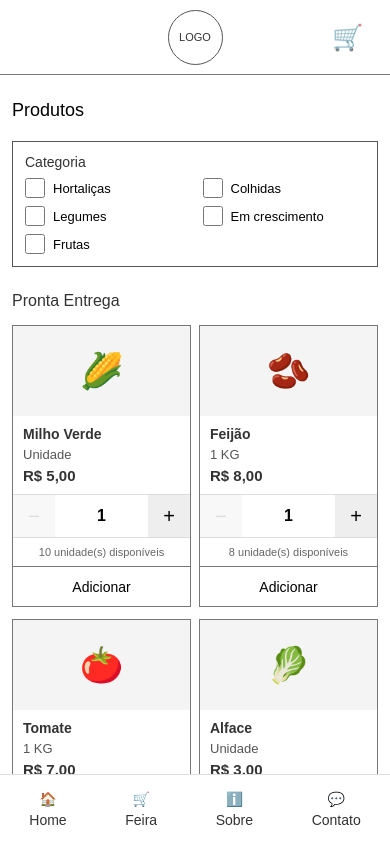
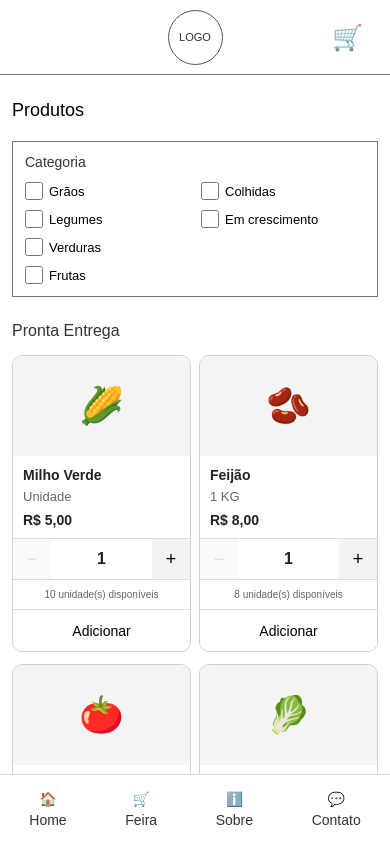
Before and after one commit to adrianssz/Estancia-3-Amores, a React (Vite) app in the folder frontend/: page /feira in a window 390 px wide. Shown: the top 842 px of the page. Built offline with nearby package versions, Linux system fonts and the light colour scheme.

Commit message:
feat: ajusta filtros e responsividade da feira

```diff
--- a/frontend/src/components/CategoryFilter.jsx
+++ b/frontend/src/components/CategoryFilter.jsx
@@ -15,31 +15,20 @@ function CategoryFilter({
       </span>
 
 
-      <div className="category-options">
+      <div className="category-groups">
+
+        <div className="category-group">
 
           <label>
             <input
               type="checkbox"
-            checked={filtros.hortalicas}
+              checked={filtros.graos}
               onChange={() =>
-              alternarFiltro('hortalicas')
+                alternarFiltro('graos')
               }
             />
 
-          Hortaliças
-        </label>
-
-
-        <label>
-          <input
-            type="checkbox"
-            checked={filtros.colhidas}
-            onChange={() =>
-              alternarFiltro('colhidas')
-            }
-          />
-
-          Colhidas
+            Grãos
           </label>
 
 
@@ -59,13 +48,13 @@ function CategoryFilter({
           <label>
             <input
               type="checkbox"
-            checked={filtros.emCrescimento}
+              checked={filtros.verduras}
               onChange={() =>
-              alternarFiltro('emCrescimento')
+                alternarFiltro('verduras')
               }
             />
 
-          Em crescimento
+            Verduras
           </label>
 
 
@@ -83,6 +72,38 @@ function CategoryFilter({
 
         </div>
 
+
+        <div className="category-group">
+
+          <label>
+            <input
+              type="checkbox"
+              checked={filtros.colhidas}
+              onChange={() =>
+                alternarFiltro('colhidas')
+              }
+            />
+
+            Colhidas
+          </label>
+
+
+          <label>
+            <input
+              type="checkbox"
+              checked={filtros.emCrescimento}
+              onChange={() =>
+                alternarFiltro('emCrescimento')
+              }
+            />
+
+            Em crescimento
+          </label>
+
+        </div>
+
+      </div>
+
     </div>
 
   )
--- a/frontend/src/pages/Feira.jsx
+++ b/frontend/src/pages/Feira.jsx
@@ -13,8 +13,9 @@ import '../styles/Feira.css'
 function Feira() {
 
   const [filtros, setFiltros] = useState({
-    hortalicas: false,
+    graos: false,
     legumes: false,
+    verduras: false,
     frutas: false,
     colhidas: false,
     emCrescimento: false
@@ -46,12 +47,16 @@ function Feira() {
   const categoriasSelecionadas = []
 
 
-  if (filtros.hortalicas) {
-    categoriasSelecionadas.push('Hortaliças')
+  if (filtros.graos) {
+    categoriasSelecionadas.push('Grãos')
   }
 
   if (filtros.legumes) {
     categoriasSelecionadas.push('Legumes')
+  }
+
+  if (filtros.verduras) {
+    categoriasSelecionadas.push('Verduras')
   }
 
   if (filtros.frutas) {
--- a/frontend/src/styles/CategoryFilter.css
+++ b/frontend/src/styles/CategoryFilter.css
@@ -3,9 +3,9 @@
 
   margin-bottom: 25px;
 
-  padding: 12px;
+  padding: 14px;
 
-  border: 1px solid #555555;
+  border: 1px solid #777777;
 
   background-color: #ffffff;
 }
@@ -14,7 +14,7 @@
 .category-title {
   display: block;
 
-  margin-bottom: 8px;
+  margin-bottom: 12px;
 
   font-size: 14px;
 
@@ -22,22 +22,35 @@
 }
 
 
-.category-options {
+.category-groups {
+  width: 100%;
+
   display: grid;
 
   grid-template-columns:
-    repeat(2, 1fr);
+    repeat(2, minmax(0, 1fr));
 
-  gap: 10px 30px;
+  gap: 20px;
 }
 
 
-.category-options label {
+.category-group {
+  display: flex;
+
+  flex-direction: column;
+
+  gap: 10px;
+}
+
+
+.category-group label {
   display: flex;
 
   align-items: center;
 
   gap: 8px;
+
+  min-width: 0;
 
   font-size: 14px;
 
@@ -45,9 +58,11 @@
 }
 
 
-.category-options input {
+.category-group input {
   width: 20px;
   height: 20px;
+
+  flex-shrink: 0;
 
   cursor: pointer;
 }
@@ -55,13 +70,26 @@
 
 @media (max-width: 400px) {
 
-  .category-options {
-    gap: 8px 15px;
+  .category-filter {
+    padding: 12px;
   }
 
 
-  .category-options label {
+  .category-groups {
+    gap: 12px;
+  }
+
+
+  .category-group label {
+    gap: 6px;
+
     font-size: 13px;
   }
 
+
+  .category-group input {
+    width: 18px;
+    height: 18px;
+  }
+
 }
--- a/frontend/src/styles/ProductCardFeira.css
+++ b/frontend/src/styles/ProductCardFeira.css
@@ -1,19 +1,21 @@
 .feira-card {
   width: 100%;
-
-  border: 1px solid #777777;
-
-  background-color: #ffffff;
 
   display: flex;
   flex-direction: column;
 
   overflow: hidden;
+
+  border: 1px solid #d0d0d0;
+  border-radius: 10px;
+
+  background-color: #ffffff;
 }
 
 
 .feira-card-image {
-  min-height: 110px;
+  width: 100%;
+  min-height: 120px;
 
   display: flex;
   align-items: center;
@@ -26,7 +28,7 @@
 
 
 .feira-card-content {
-  padding: 10px;
+  padding: 12px;
 
   display: flex;
   flex-direction: column;
@@ -39,8 +41,9 @@
   margin: 0;
 
   font-size: 16px;
+  line-height: 1.3;
 
-  color: #333333;
+  color: #222222;
 }
 
 
@@ -49,32 +52,33 @@
 
   font-size: 13px;
 
-  color: #555555;
+  color: #666666;
 }
 
 
 .feira-card-content strong {
-  font-size: 15px;
+  margin-top: 3px;
 
-  color: #333333;
+  font-size: 16px;
+
+  color: #222222;
 }
 
 
 .quantidade-selector {
+  width: 100%;
+
   display: grid;
 
   grid-template-columns:
     42px
-    1fr
+    minmax(0, 1fr)
     42px;
 
   align-items: center;
 
-  border-top:
-    1px solid #dddddd;
-
-  border-bottom:
-    1px solid #dddddd;
+  border-top: 1px solid #dddddd;
+  border-bottom: 1px solid #dddddd;
 }
 
 
@@ -83,11 +87,16 @@
 
   border: none;
 
-  background-color: #eeeeee;
+  background-color: #f3f3f3;
 
   font-size: 20px;
 
   cursor: pointer;
+}
+
+
+.quantidade-selector button:hover:not(:disabled) {
+  background-color: #e7e7e7;
 }
 
 
@@ -101,14 +110,17 @@
 .quantidade-selector span {
   text-align: center;
 
+  font-size: 16px;
   font-weight: 600;
 
-  font-size: 16px;
+  color: #222222;
 }
 
 
 .estoque-info {
-  margin: 8px 5px;
+  margin: 0;
+
+  padding: 9px 5px;
 
   text-align: center;
 
@@ -120,19 +132,19 @@
 
 .adicionar-button {
   width: 100%;
+  min-height: 42px;
 
-  min-height: 40px;
+  margin-top: auto;
 
   border: none;
-
-  border-top:
-    1px solid #777777;
+  border-top: 1px solid #dddddd;
 
   background-color: #ffffff;
 
+  font-size: 14px;
+  font-weight: 500;
+
   cursor: pointer;
-
-  font-size: 14px;
 }
 
 
@@ -151,25 +163,40 @@
 }
 
 
+.produto-crescimento .feira-card-image {
+  background-color: #eeeeee;
+}
+
+
 .crescimento-info {
+  margin-top: auto;
+
   padding: 12px;
 
   text-align: center;
 
   font-size: 13px;
+  font-weight: 500;
 
   background-color: #eeeeee;
 
   color: #555555;
+
+  border-top: 1px solid #dddddd;
 }
 
 
 @media (max-width: 480px) {
 
   .feira-card-image {
-    min-height: 90px;
+    min-height: 100px;
 
-    font-size: 35px;
+    font-size: 36px;
+  }
+
+
+  .feira-card-content {
+    padding: 10px;
   }
 
 
@@ -177,4 +204,29 @@
     font-size: 14px;
   }
 
+
+  .feira-card-content strong {
+    font-size: 14px;
+  }
+
+
+  .quantidade-selector {
+    grid-template-columns:
+      38px
+      minmax(0, 1fr)
+      38px;
+  }
+
+
+  .quantidade-selector button {
+    height: 40px;
+
+    font-size: 18px;
+  }
+
+
+  .estoque-info {
+    font-size: 10px;
+  }
+
 }
```
Lines whose indentation alone changed are shown as unchanged.
